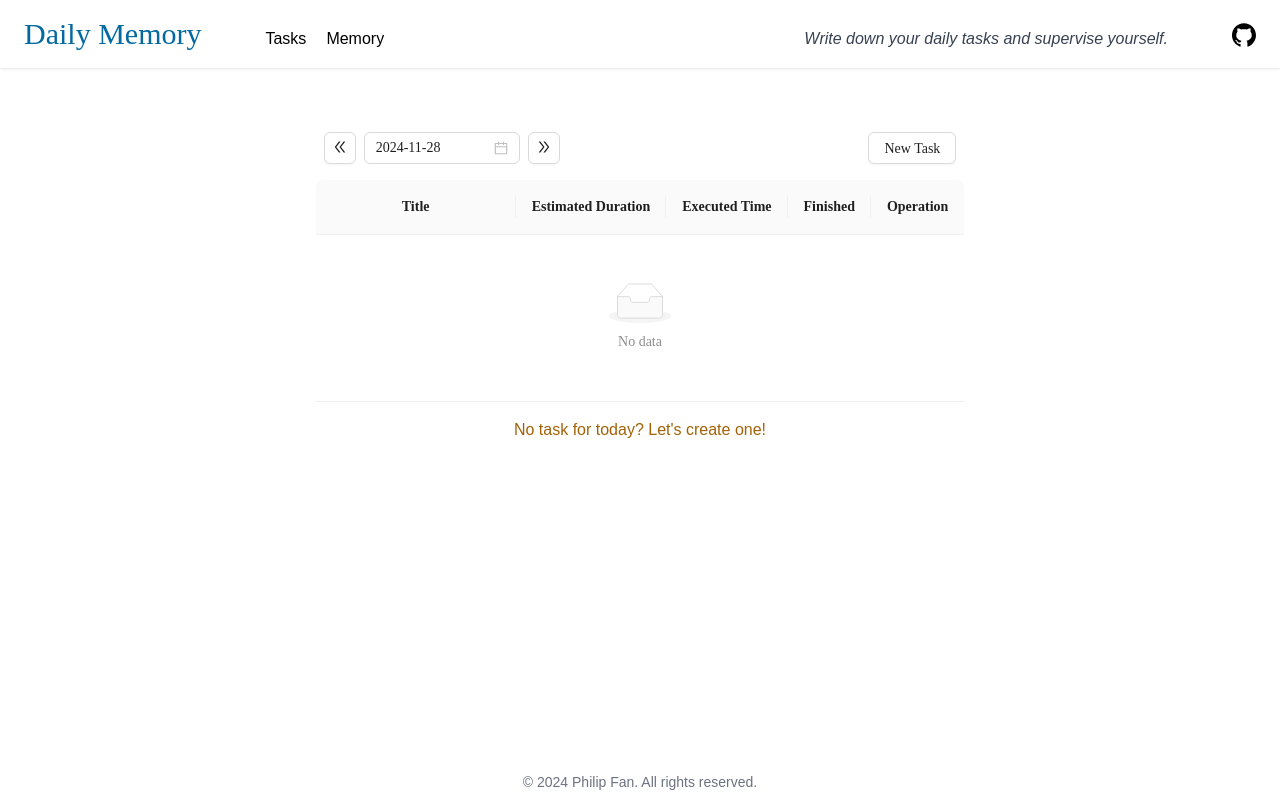
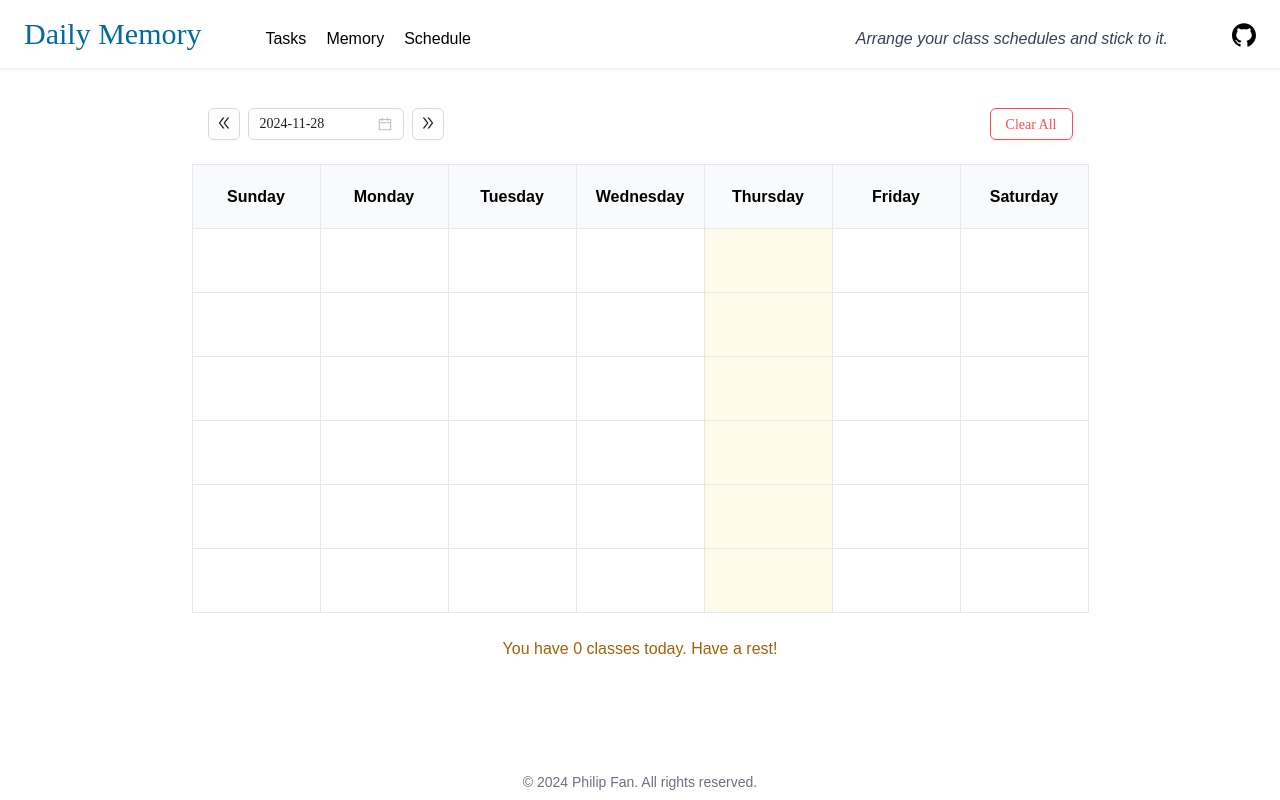
Before and after one commit to fanyf22/daily-memory, a React (Vite) app: page /schedule in a window 1280 px wide. Before the commit this address led to /tasks. Built offline with nearby package versions, Linux system fonts and the light colour scheme.

Commit message:
Add schedule page

```diff
--- a/src/app/layout.tsx
+++ b/src/app/layout.tsx
@@ -11,6 +11,10 @@ const navigators: { [P in string]: { label: string; title: string } } = {
   "/memory": {
     label: "Memory",
     title: "Record your everyday feelings, experience and perception.",
+  },
+  "/schedule": {
+    label: "Schedule",
+    title: "Arrange your class schedules and stick to it.",
   },
 };
 
--- /dev/null
+++ b/src/app/schedule/page.tsx
@@ -0,0 +1,40 @@
+import DateInput from "@components/date-input.tsx";
+import ScheduleTable from "@components/schedule-table.tsx";
+import { currentDay, dayInWeek } from "@lib/datetime.ts";
+import { loadSchedules, saveSchedules, type Schedules } from "@lib/schedule.ts";
+import { Button, Flex, Popconfirm } from "antd";
+import { type FC, useState } from "react";
+
+const SchedulePage: FC = () => {
+  const [schedules, setSchedules] = useState(loadSchedules());
+  const [date, setDate] = useState(currentDay);
+
+  const updateSchedules = (schedules: Schedules) => {
+    setSchedules(schedules);
+    saveSchedules(schedules);
+  };
+
+  const count = schedules.filter((schedule) => schedule.time[0] == dayInWeek(date)).length;
+
+  return (
+    <div className="flex flex-col items-center p-10">
+      <div className="flex flex-col w-fit items-center gap-6">
+        <Flex className="w-full pl-4 pr-4" gap="large" justify="space-between">
+          <DateInput date={date} onChange={setDate} />
+          <Popconfirm
+            title="Are you sure to clear all schedules?"
+            onConfirm={() => updateSchedules([])}
+          >
+            <Button danger>Clear All</Button>
+          </Popconfirm>
+        </Flex>
+        <ScheduleTable schedules={schedules} date={date} onChange={updateSchedules} />
+        <p className={count ? "text-red-700" : "text-yellow-700"}>
+          You have {count} classes today. {count ? "Cheer up!" : "Have a rest!"}
+        </p>
+      </div>
+    </div>
+  );
+};
+
+export default SchedulePage;
--- /dev/null
+++ b/src/components/schedule-table.tsx
@@ -0,0 +1,195 @@
+import { type Day, dayInWeek } from "@lib/datetime.ts";
+import {
+  deleteSchedule,
+  type Schedule,
+  type Schedules,
+  type ScheduleTime,
+  updateSchedule,
+} from "@lib/schedule.ts";
+import { AutoComplete, Button, Col, Input, message, Modal, Row, Tooltip } from "antd";
+import { type FC, useState } from "react";
+
+const dayNames = ["Sunday", "Monday", "Tuesday", "Wednesday", "Thursday", "Friday", "Saturday"];
+const tableCells = "w-32 h-16 text-center border";
+
+interface ScheduleTableItemProps {
+  schedule: Schedule | undefined;
+  time: ScheduleTime;
+  isToday: boolean;
+  schedules?: Schedules;
+  onChange?: (schedule: Schedule | undefined) => void;
+}
+
+const ScheduleTableItem: FC<ScheduleTableItemProps> = ({
+  schedule,
+  time,
+  isToday,
+  schedules = [],
+  onChange = () => {},
+}) => {
+  const color = isToday ? "bg-amber-50" : "";
+  const hoverHint = schedule
+    ? schedule.location
+      ? schedule.location
+      : "No location is specified"
+    : "";
+
+  const autoCompleteOptions = Array.from(new Set(schedules.map((schedule) => schedule.title))).map(
+    (value) => ({ value })
+  );
+
+  const handleSelect = (value: string) => {
+    const schedule = schedules.find((schedule) => schedule.title === value);
+    if (schedule) {
+      setLocation(schedule.location);
+    }
+  };
+
+  const [editing, setEditing] = useState(false);
+  const [title, setTitle] = useState("");
+  const [location, setLocation] = useState("");
+
+  const [messageApi, contextHolder] = message.useMessage();
+
+  const startEditing = () => {
+    setEditing(true);
+    setTitle(schedule?.title ?? "");
+    setLocation(schedule?.location ?? "");
+    console.log(schedule);
+  };
+
+  const save = () => {
+    if (title) {
+      setEditing(false);
+      onChange?.({ time, title, location });
+    } else {
+      messageApi.error("Title is required").then();
+    }
+  };
+
+  const cancel = () => {
+    setEditing(false);
+  };
+
+  const remove = () => {
+    onChange?.(undefined);
+    setEditing(false);
+  };
+
+  return (
+    <>
+      {contextHolder}
+      <Tooltip title={hoverHint}>
+        <td
+          className={`${tableCells} ${color} hover:cursor-pointer hover:bg-sky-50`}
+          onClick={startEditing}
+        >
+          {schedule?.title}
+        </td>
+      </Tooltip>
+      <Modal
+        className="max-w-[24rem]"
+        title="Edit Schedule"
+        open={editing}
+        onOk={save}
+        onCancel={cancel}
+        footer={[
+          <Button key="cancel" onClick={cancel} type="default">
+            Cancel
+          </Button>,
+          <Button key="delete" onClick={remove} color="danger" variant="outlined">
+            Delete
+          </Button>,
+          <Button key="save" onClick={save} type="primary">
+            Save
+          </Button>,
+        ]}
+      >
+        <Row className="mt-8 mb-4">
+          <Col span={6} className="flex flex-col justify-around">
+            <p className="text-right pr-2">Title:</p>
+          </Col>
+          <Col span={16}>
+            <AutoComplete
+              value={title}
+              placeholder="Enter the title"
+              options={autoCompleteOptions}
+              onSelect={handleSelect}
+              onChange={setTitle}
+              className="w-full"
+            />
+          </Col>
+        </Row>
+        <Row className="mt-4 mb-8">
+          <Col span={6} className="flex flex-col justify-around">
+            <p className="text-right pr-2">Location:</p>
+          </Col>
+          <Col span={16}>
+            <Input
+              value={location}
+              allowClear={true}
+              placeholder="Enter the location"
+              onChange={(e) => setLocation(e.target.value)}
+              onPressEnter={save}
+            />
+          </Col>
+        </Row>
+      </Modal>
+    </>
+  );
+};
+
+export interface ScheduleTableProps {
+  schedules: Schedules;
+  date: Day;
+  autoComplete?: string[];
+  onChange?: (schedules: Schedules) => void;
+}
+
+const ScheduleTable: FC<ScheduleTableProps> = ({ schedules, date, onChange = () => {} }) => {
+  const tabledSchedules: (Schedule | undefined)[][] = new Array(6)
+    .fill(undefined)
+    .map(() => new Array(7).fill(undefined));
+  schedules.forEach((schedule) => {
+    const [day, period] = schedule.time;
+    tabledSchedules[period][day] = schedule;
+  });
+
+  return (
+    <table>
+      <thead>
+        <tr>
+          {dayNames.map((dayName, index) => (
+            <td className={`${tableCells} font-semibold bg-gray-50`} key={index}>
+              {dayName}
+            </td>
+          ))}
+        </tr>
+      </thead>
+      <tbody>
+        {tabledSchedules.map((row, period) => (
+          <tr key={period}>
+            {row.map((schedule, day) => (
+              <ScheduleTableItem
+                key={day}
+                time={[day, period]}
+                schedule={schedule}
+                isToday={dayInWeek(date) == day}
+                schedules={schedules}
+                onChange={(newSchedule) => {
+                  if (newSchedule) {
+                    onChange(updateSchedule(schedules, newSchedule));
+                  } else if (schedule) {
+                    onChange(deleteSchedule(schedules, schedule));
+                  }
+                }}
+              />
+            ))}
+          </tr>
+        ))}
+      </tbody>
+    </table>
+  );
+};
+
+export default ScheduleTable;
--- a/src/lib/datetime.ts
+++ b/src/lib/datetime.ts
@@ -44,6 +44,10 @@ export const previousDay: (date: Day) => Day = ({ year, month, day }) => {
   }
 };
 
+export function dayInWeek(date: Day): number {
+  return dayToDayjs(date).day();
+}
+
 export function dayToIndex(date: Day): number {
   return (date.year - 2024) * 366 + date.month * 31 + date.day;
 }
--- /dev/null
+++ b/src/lib/schedule.ts
@@ -0,0 +1,25 @@
+export type ScheduleTime = [number, number]; // [2, 4] => Wednesday 5th class
+
+export interface Schedule {
+  title: string;
+  location: string;
+  time: ScheduleTime;
+}
+
+export type Schedules = Schedule[];
+
+export function saveSchedules(schedules: Schedules) {
+  localStorage.setItem("schedules", JSON.stringify(schedules));
+}
+
+export function loadSchedules(): Schedules {
+  return JSON.parse(localStorage.getItem("schedules") ?? "[]") as Schedules;
+}
+
+export function deleteSchedule(schedules: Schedules, schedule: Schedule): Schedules {
+  return schedules.filter((s) => s.time[0] != schedule.time[0] || s.time[1] != schedule.time[1]);
+}
+
+export function updateSchedule(schedules: Schedules, schedule: Schedule): Schedules {
+  return deleteSchedule(schedules, schedule).concat(schedule);
+}
--- a/src/main.tsx
+++ b/src/main.tsx
@@ -1,6 +1,7 @@
 import { NotFoundPage } from "@app/error-pages.tsx";
 import RootLayout from "@app/layout.tsx";
 import MemoryPage from "@app/memory/page.tsx";
+import SchedulePage from "@app/schedule/page.tsx";
 import TasksPage from "@app/tasks/page.tsx";
 import { StrictMode } from "react";
 import { createRoot } from "react-dom/client";
@@ -15,6 +16,7 @@ createRoot(document.getElementById("root")!).render(
           <Route index element={<Navigate to="/tasks" />} />
           <Route path="/tasks" element={<TasksPage />} />
           <Route path="/memory" element={<MemoryPage />} />
+          <Route path="/schedule" element={<SchedulePage />} />
           <Route path="*" element={<NotFoundPage />} />
         </Route>
       </Routes>
```
